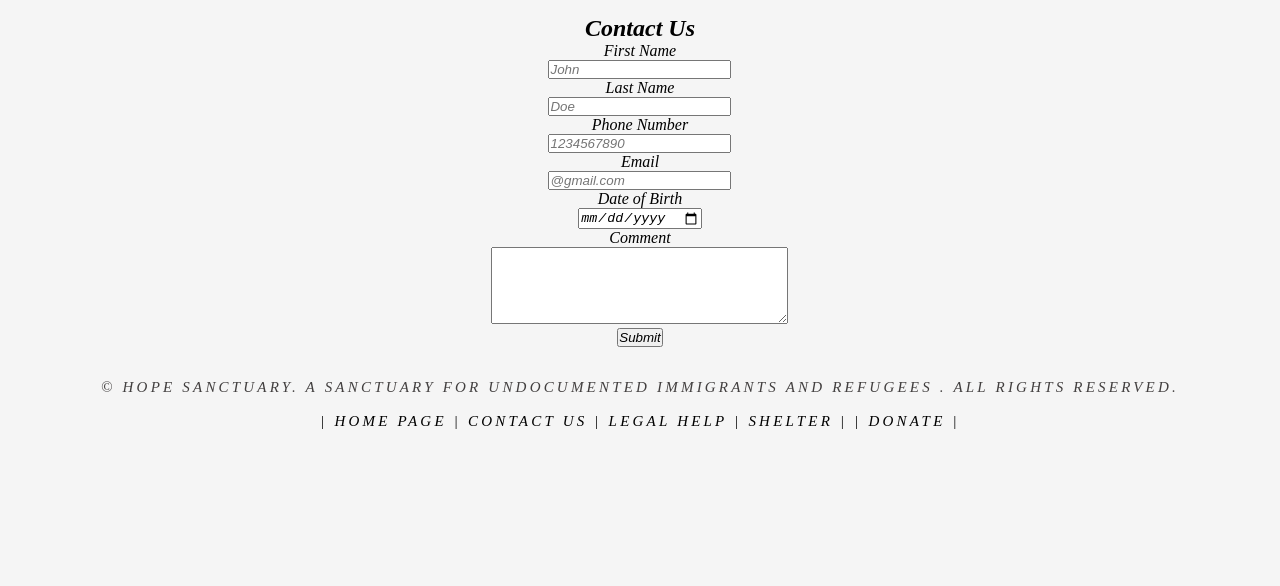
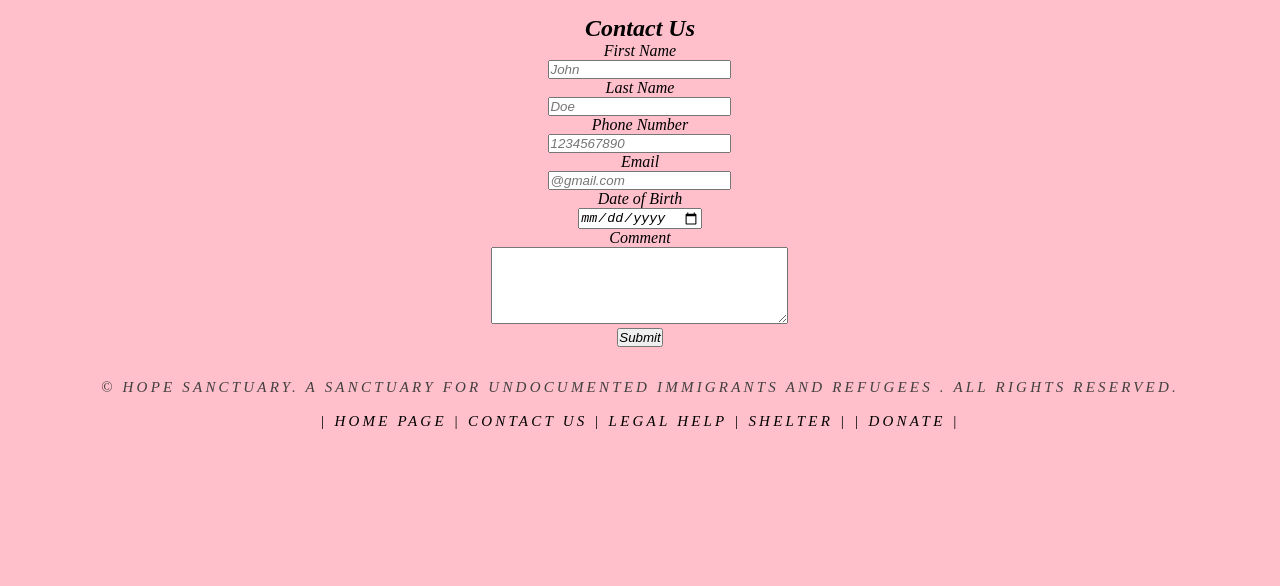
Before and after one commit to TonyLee44/firstGroupProject, a plain HTML site: page contact.html in a window 1280 px wide. Shown: the part 214-800 px from the top of the page. Drawn offline with Linux system fonts and the light colour scheme.

Commit message:
took out a div for semantic purposes

```diff
--- a/contact.css
+++ b/contact.css
@@ -7,7 +7,7 @@
 }
 
 body{
-    background-color: whitesmoke;
+    background-color: pink;
 }
 header{
 padding: 50px;
--- a/contact.html
+++ b/contact.html
@@ -30,8 +30,6 @@
         </ul>
       </nav>
     </header>
-
-    <div class="hero-image"></div>
 
     <div class="container2">
       <form>
```
